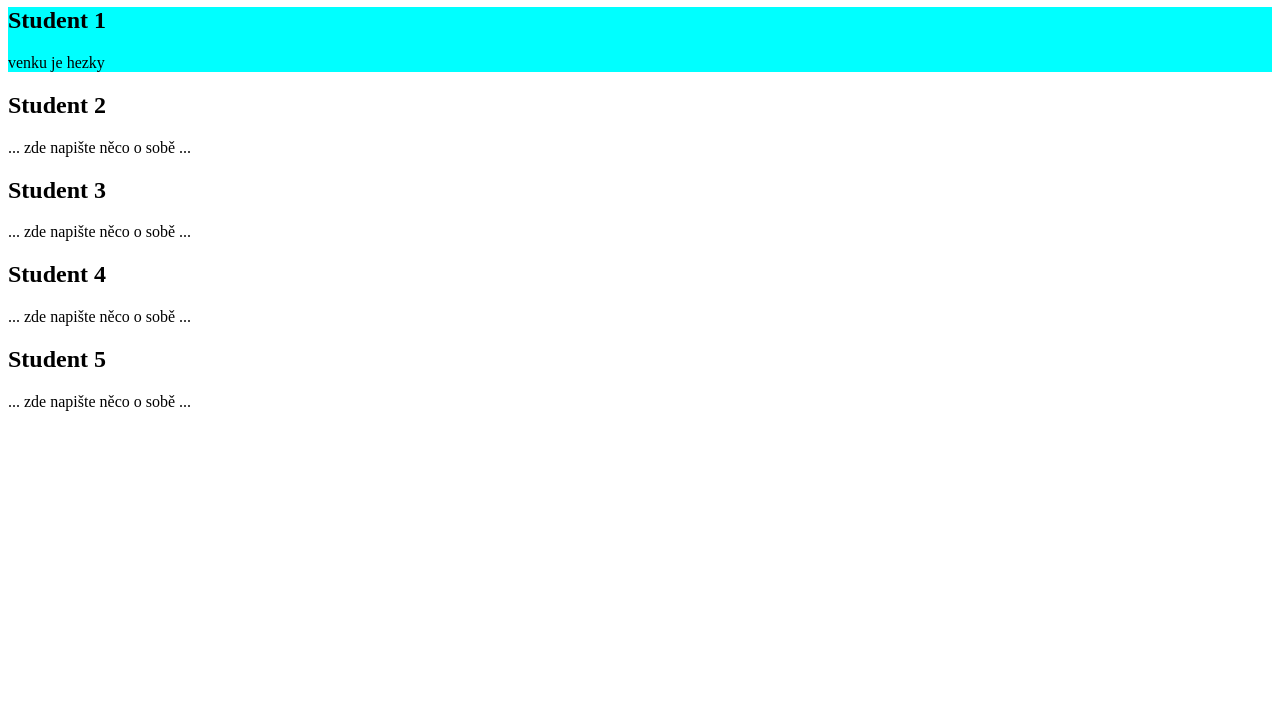
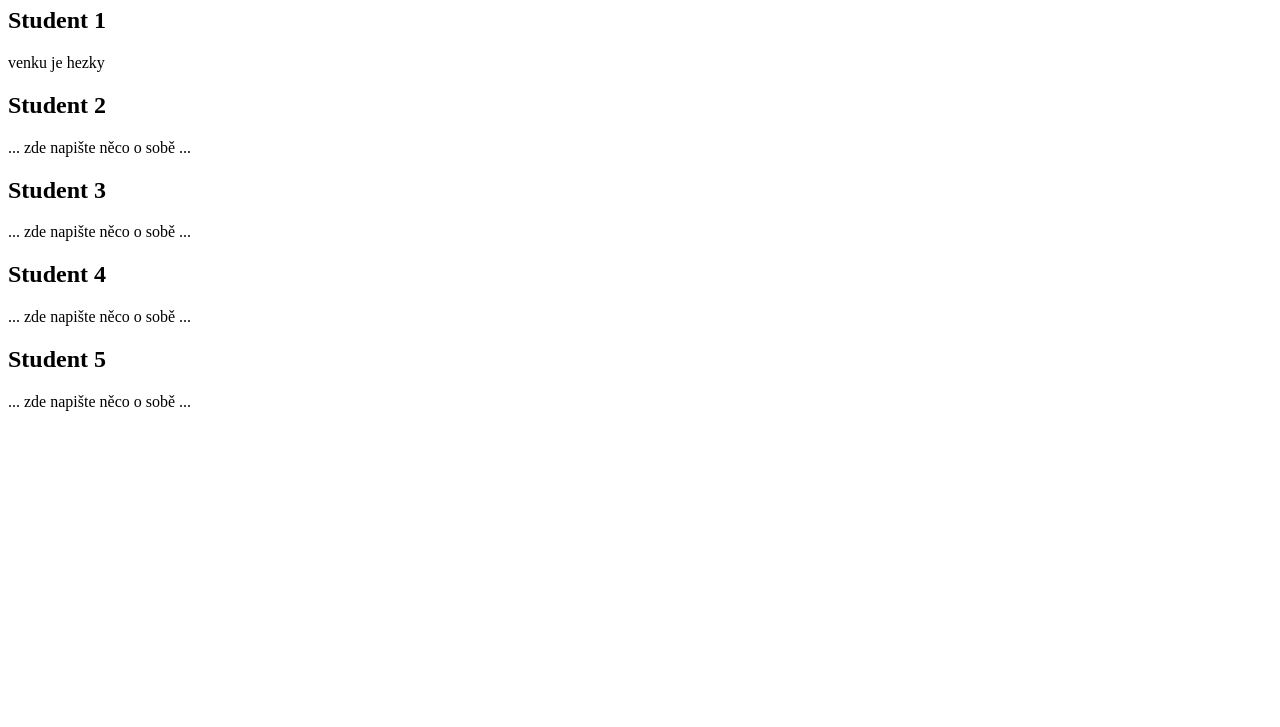
Before and after one commit to MFarka7/Bug_patrol, a plain HTML site: page index.html in a window 1280 px wide. Shown: the part 73-800 px from the top of the page. Drawn offline with Linux system fonts and the light colour scheme.

Commit message:
Update mycss.css fixed color

```diff
--- a/mycss.css
+++ b/mycss.css
@@ -3,7 +3,7 @@ body{
 }
 
 #MonikaS{
-   background-color:aqua;
+   background-color:inital;
    font-family:initial;
    color:initial;
 
@@ -35,4 +35,5 @@ body{
    font-family: initial;
    color:initial;
 
+
 }
```
